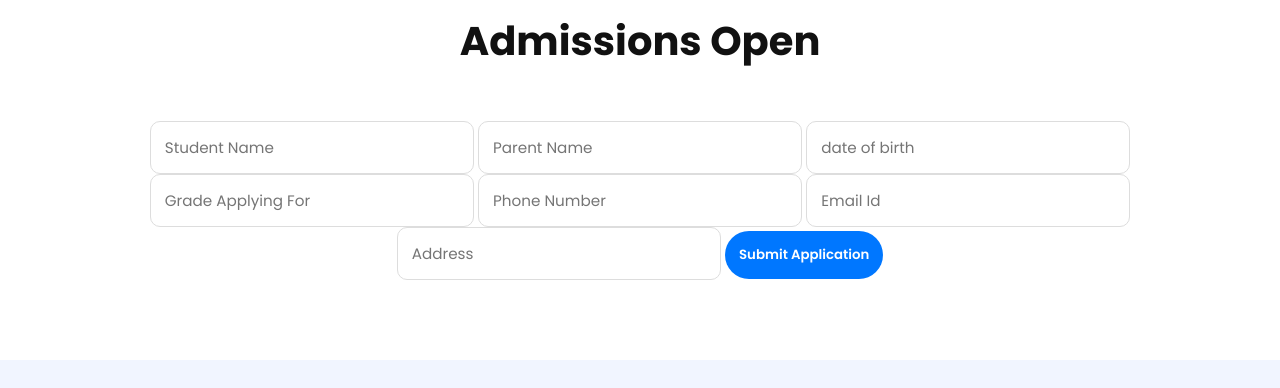
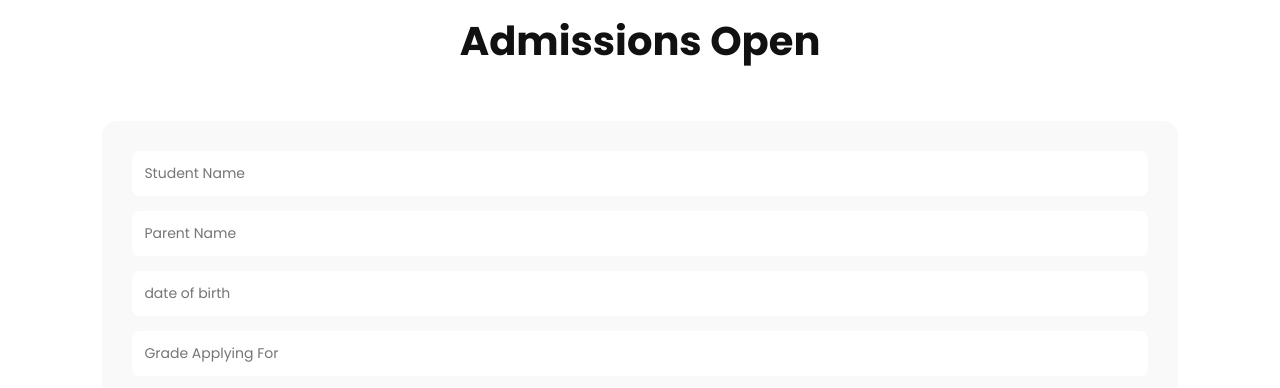
Before and after one commit to Pittaharika-2003/Indian_HighSchool, a plain HTML site: page index.html in a window 1280 px wide. Shown: the part 4250-4638 px from the top of the page. Drawn offline with Linux system fonts and the light colour scheme.

Commit message:
Update style.css

```diff
--- a/style.css
+++ b/style.css
@@ -790,3 +790,47 @@
     flex-direction: column;
   }
 }
+
+/* FORM */
+.contact-form {
+  flex: 1;
+  min-width: 300px;
+  background: #f9f9f9;
+  padding: 30px;
+  border-radius: 15px;
+  transition: 0.3s;
+}
+
+.contact-form:hover {
+  transform: translateY(-5px);
+}
+
+/* INPUTS */
+.contact-form input,
+.contact-form textarea {
+  width: 100%;
+  padding: 12px;
+  margin-bottom: 15px;
+  border: none;
+  border-radius: 8px;
+  outline: none;
+  font-size: 14px;
+}
+
+/* BUTTON */
+.contact-form button {
+  width: 100%;
+  padding: 12px;
+  border: none;
+  background: #0a1f44;
+  color: white;
+  font-size: 16px;
+  border-radius: 25px;
+  cursor: pointer;
+  transition: 0.3s;
+}
+
+.contact-form button:hover {
+  background: gold;
+  color: black;
+}
```
